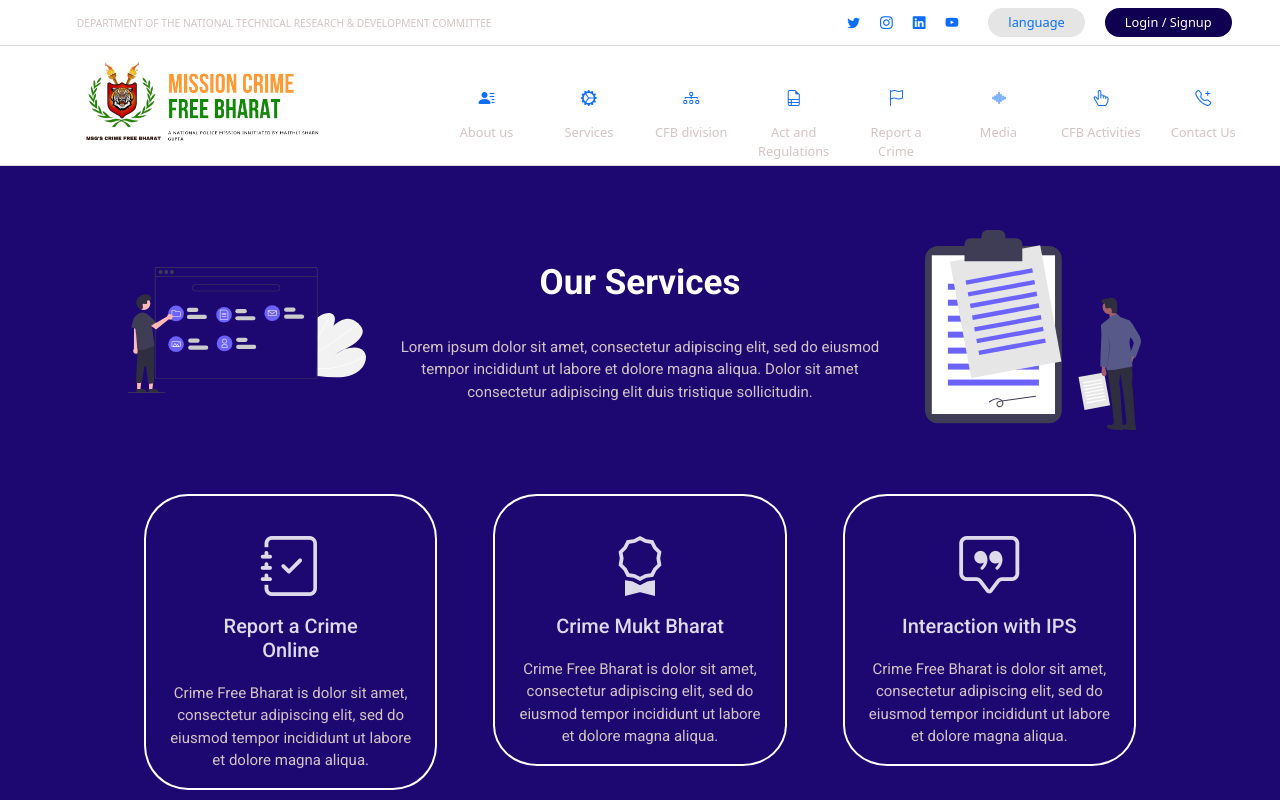
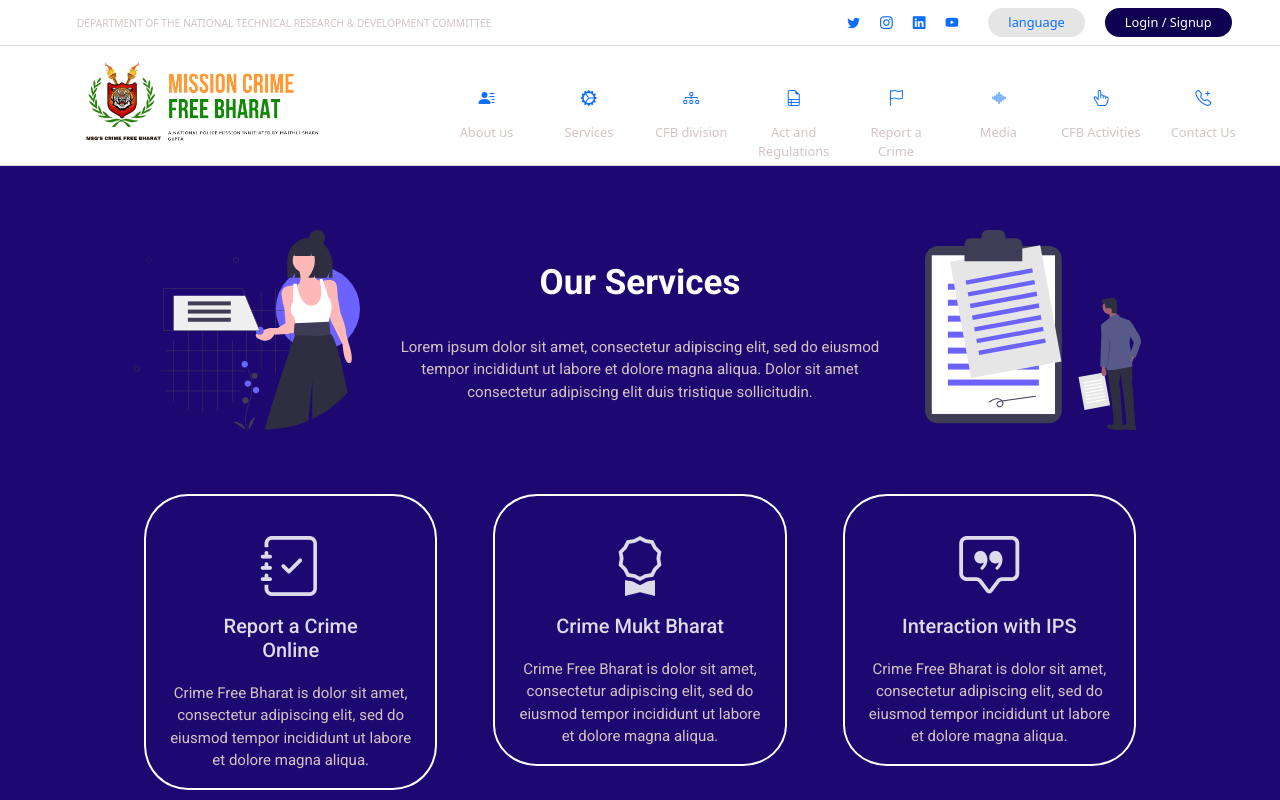
Before and after one commit to Crime-Free-Bharat/cfb_website, a React (Create React App) app in the folder client/: page /services in a window 1280 px wide. Shown: the top 800 px of the page. Built offline with nearby package versions, Linux system fonts and the light colour scheme.

Commit message:
services update

```diff
--- a/client/src/components/Services.js
+++ b/client/src/components/Services.js
@@ -4,7 +4,7 @@ import Button from "react-bootstrap/Button";
 import Row from "react-bootstrap/Row";
 import Col from "react-bootstrap/Col";
 import Card from "react-bootstrap/Card";
-import service1 from "../img/service1.svg";
+import service1 from "../img/service3.svg";
 import service2 from "../img/service2.svg";
 
 const aboutSection = {
@@ -21,7 +21,9 @@ const upperSection = {
   color: "#fff",
   textAlign: "center"
 };
-
+const servicesimg ={
+  height:"200px"
+}
 const upperCards = {
   margin: "1rem",
   border: "2px solid white",
@@ -42,7 +44,7 @@ const Services = () => {
 
         <Row>
         <Col md={2} lg={3}>
-            < img style={{height:"200px"}} src = {service1} alt="serivces1" />
+            <img style={servicesimg} src = {service1} alt="serivces1" />
         </Col>
         <Col xs={12} md={8} lg={6}>
       <h5 style={aboutSection}>Our Services</h5>
```
Also changed, not shown: client/src/img/service3.svg (added).
